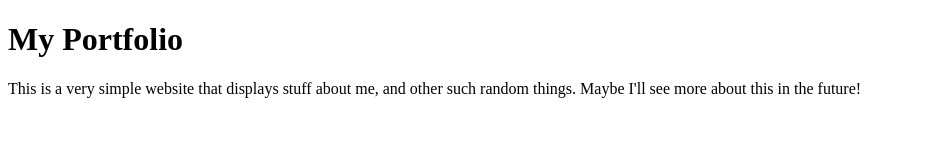
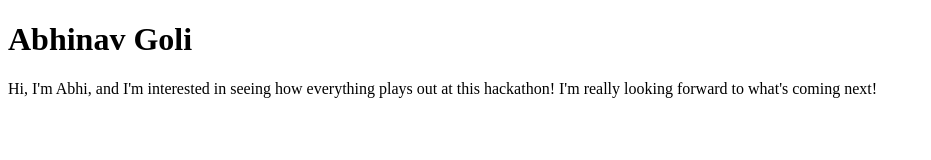
Before and after one commit to blnpop1/my-portfolio, a plain HTML site: page index.html in a window 1280 px wide. Shown: the whole page, without its empty margins (0-931 px from the left). Drawn offline with Linux system fonts and the light colour scheme.

Commit message:
added my name and stuff about me

```diff
--- a/index.html
+++ b/index.html
@@ -4,7 +4,7 @@
         <title>My Portfolio</title>
     </head>
     <body>
-        <h1>My Portfolio</h1>
-        <p>This is a very simple website that displays stuff about me,  and other such random things. Maybe I'll see more about this in the future! </p>
+        <h1>Abhinav Goli</h1>
+        <p>Hi, I'm Abhi, and I'm interested in seeing how everything plays out at this hackathon! I'm really looking forward to what's coming next!</p>
     </body>
 </html>
```
